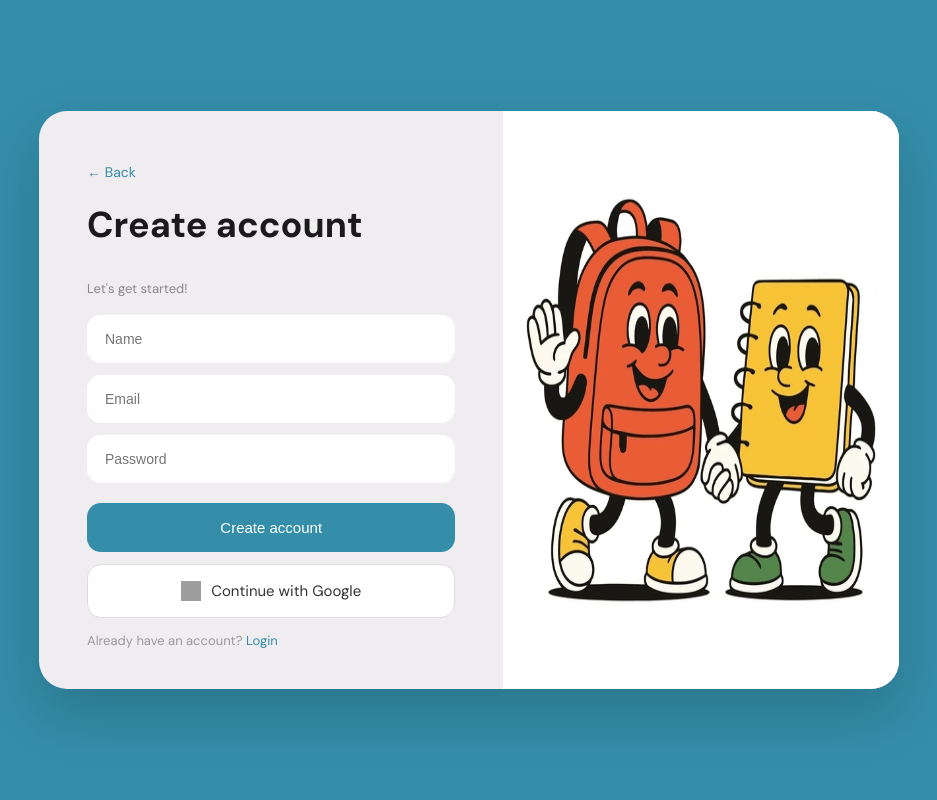
After one commit to krystaltayy/exam-question-analysis-system, a Flask app: page /signup in a window 1280 px wide. The commit adds this page. Shown: the whole page, without its empty margins (171-1108 px from the left). Run offline with Flask 3, Linux system fonts and the light colour scheme; grey boxes are pictures that could not be loaded.

Commit message:
added signup page and styling updates

```diff
--- /dev/null
+++ b/static/signup.css
@@ -0,0 +1,136 @@
+* {
+    box-sizing: border-box;
+    margin: 0;
+    padding: 0;
+}
+
+body {
+    font-family: 'DM Sans', sans-serif;
+    background: #348EAA;
+
+    min-height: 100vh;
+    display: flex;
+    align-items: center;
+    justify-content: center;
+    padding: 24px;
+}
+
+.card {
+    background: #f0edf0;
+    border-radius: 28px;
+    display: flex;
+    width: 100%;
+    max-width: 860px;
+    min-height: 520px;
+    overflow: hidden;
+    box-shadow: 0 24px 60px rgba(0,0,0,0.18);
+}
+
+.form-side {
+    flex: 1;
+    padding: 52px 48px 40px;
+    display: flex;
+    flex-direction: column;
+    justify-content: center;
+}
+
+h1 {
+    font-size: 36px;
+    font-weight: 700;
+    color: #1a1a1a;
+    margin-bottom: 32px;
+}
+
+.subtitle {
+    font-size: 13px;
+    color: #888;
+    margin-bottom: 18px;
+}
+
+.input-group {
+    display: flex;
+    flex-direction: column;
+    gap: 12px;
+    margin-bottom: 20px;
+}
+
+.input-wrap input {
+    width: 100%;
+    padding: 16px 18px;
+    border-radius: 14px;
+    border: none;
+    background: #fff;
+    font-size: 14px;
+}
+
+.btn-create {
+    width: 100%;
+    padding: 16px;
+    background: #348EAA;
+    color: white;
+    border: none;
+    border-radius: 14px;
+    font-size: 15px;
+    cursor: pointer;
+}
+
+.login-link {
+    font-size: 13px;
+    color: #999;
+    margin-top: 14px;
+}
+
+.login-link a {
+    color: #348EAA;
+    text-decoration: none;
+}
+
+.image-side {
+    width: 46%;
+}
+
+.image-side img {
+    width: 100%;
+    height: 100%;
+}
+
+.btn-google {
+    width: 100%;
+    padding: 16px;
+    margin-top: 12px;
+    background: white;
+    color: #333;
+    border: 1px solid #ddd;
+    border-radius: 14px;
+    font-size: 15px;
+    cursor: pointer;
+
+    display: flex;
+    align-items: center;
+    justify-content: center;
+    gap: 10px;
+
+    font-family: 'DM Sans', sans-serif;
+    transition: 0.3s ease;
+}
+
+.btn-google:hover {
+    background: #f7f7f7;
+}
+
+.btn-google img {
+    width: 20px;
+    height: 20px;
+}
+
+.back-btn {
+    text-decoration: none;
+    color: #348EAA;
+    font-size: 14px;
+    margin-bottom: 20px;
+    display: inline-block;
+}
+
+.back-btn:hover {
+    opacity: 0.7;
+}
--- /dev/null
+++ b/templates/signup.html
@@ -0,0 +1,58 @@
+<!DOCTYPE html>
+<html lang="en">
+<head>
+  <meta charset="UTF-8">
+  <meta name="viewport" content="width=device-width, initial-scale=1.0">
+  <title>Create Account</title>
+
+  <link href="https://fonts.googleapis.com/css2?family=DM+Sans:wght@400;500;600;700&display=swap" rel="stylesheet">
+
+  <link rel="stylesheet" href="{{ url_for('static', filename='signup.css') }}">
+</head>
+<body>
+
+<div class="card">
+  <div class="form-side">
+    <a href="/" class="back-btn">← Back</a>
+    <h1>Create account</h1>
+    <p class="subtitle">Let's get started!</p>
+
+    <div class="input-group">
+      <div class="input-wrap">
+        <input type="text" placeholder="Name">
+      </div>
+
+      <div class="input-wrap">
+        <input type="email" placeholder="Email">
+      </div>
+
+      <div class="input-wrap">
+        <input type="password" id="pw" placeholder="Password">
+        <span class="eye-icon" onclick="togglePw()"></span>
+      </div>
+    </div>
+
+    <button class="btn-create">Create account</button>
+
+    <button class="btn-google">
+      <img src="https://cdn.jsdelivr.net/gh/devicons/devicon/icons/google/google-original.svg" alt="Google">
+      Continue with Google
+    </button>
+
+    <p class="login-link">Already have an account? <a href="#">Login</a></p>
+  </div>
+
+  <div class="image-side">
+      <img src="{{ url_for('static', filename='signupschool.jpg') }}" alt="Illustration">
+  </div>
+</div>
+
+<script>
+function togglePw() {
+    const pw = document.getElementById('pw');
+    pw.type = pw.type === 'password' ? 'text' : 'password';
+}
+</script>
+
+</body>
+</html>
--- a/web.py
+++ b/web.py
@@ -5,12 +5,16 @@ app = Flask(__name__)
 @app.route("/")
 
 def home():
-   return render_template("home.html")
+   return render_template("index2.html")
 
 @app.route("/dashboard")
 def dashboard():
     return render_template("dashboard.html")
 
+@app.route("/signup")
+def signup():
+    return render_template("signup.html")
+
 from routes.question_routes import *
 
 if __name__ == "__main__":
```
Also changed, not shown: routes/question_routes.py (+39 -70 lines), services/bloom_service.py (+24 -24 lines), templates/index2.html (+6 -2 lines), Database/exam_system.db, static/backgrdsignup.jpg.avif (added), static/signupschool.jpg (added), static/view.jpg.avif (added), 1 other file.
